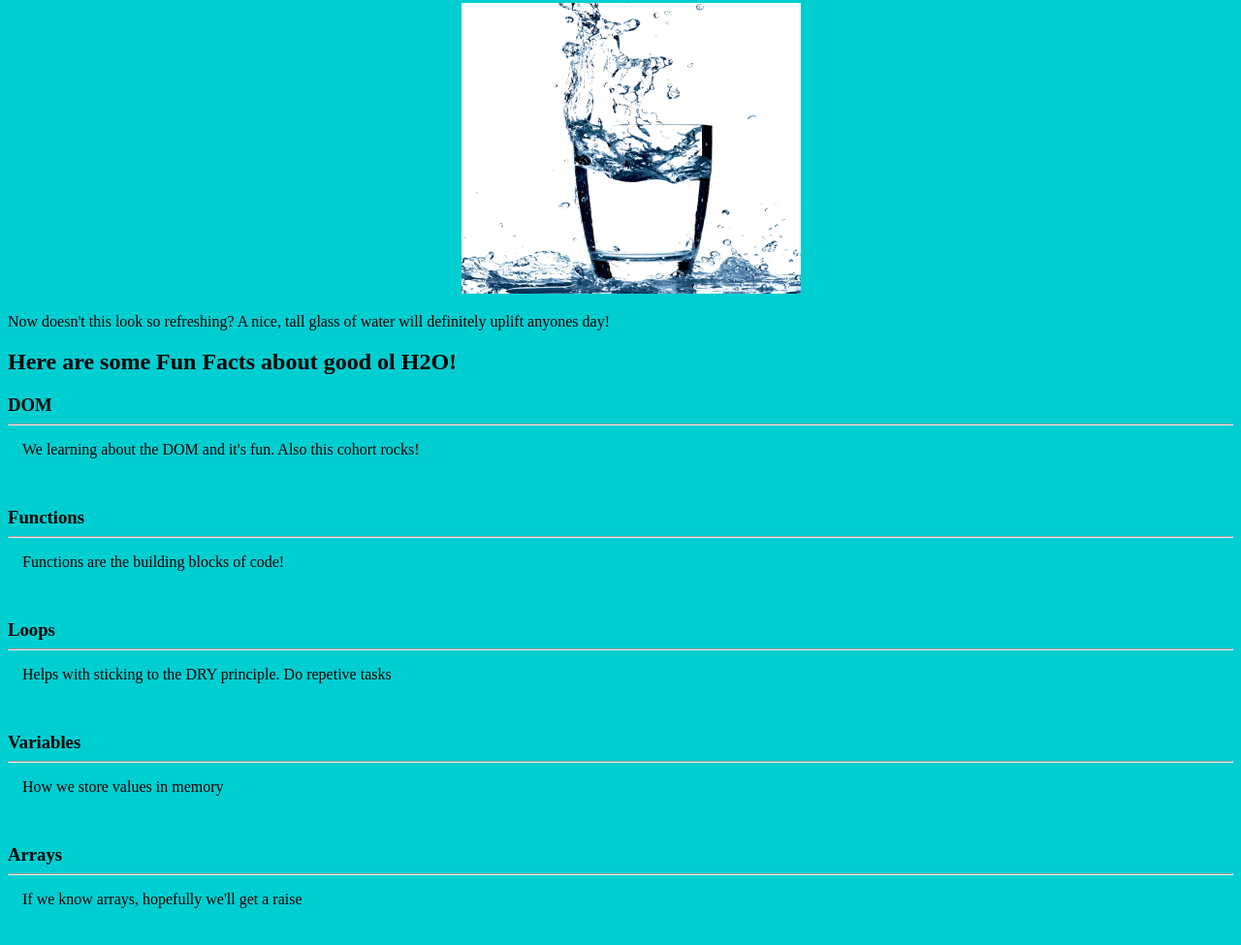
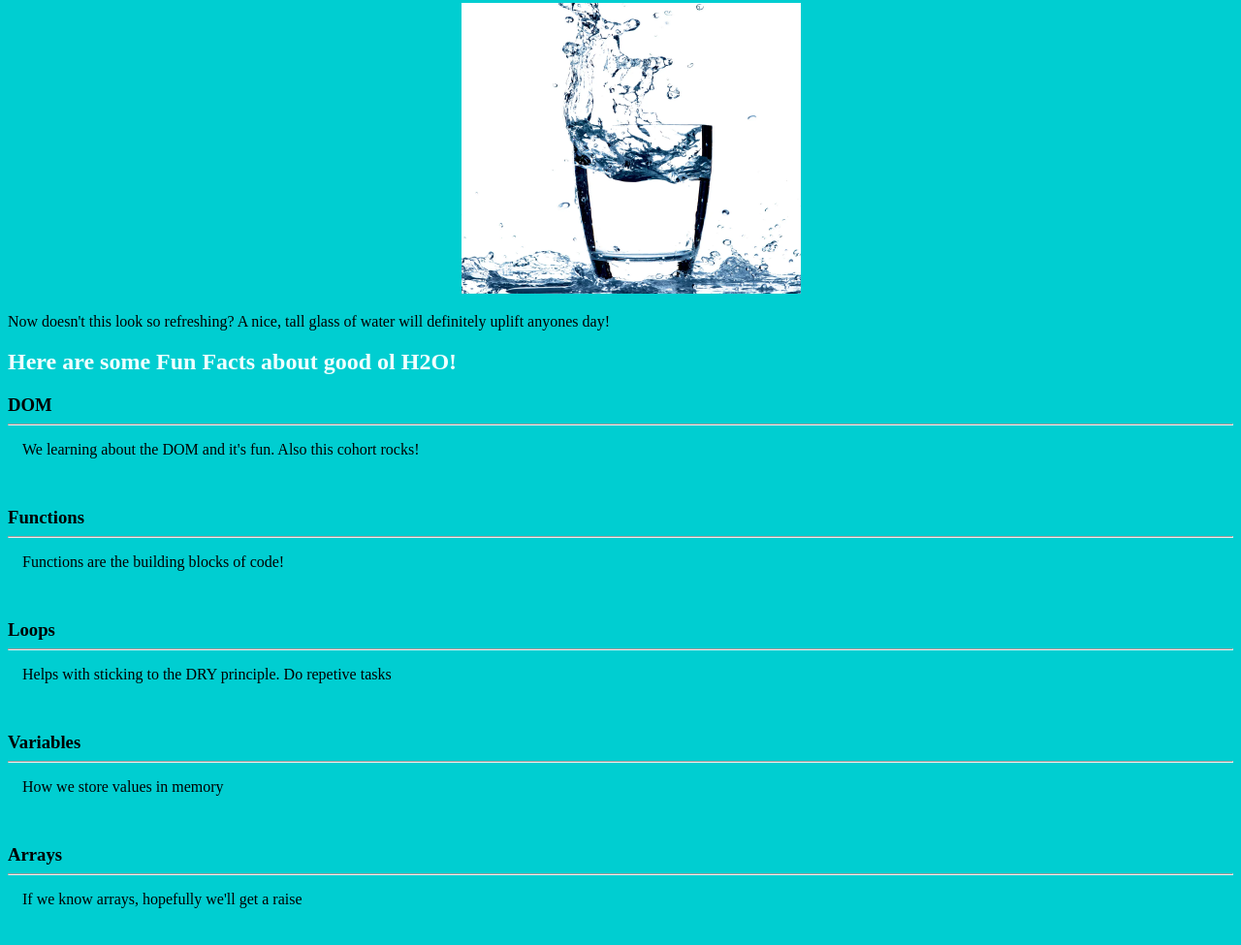
Before and after one commit to Bifeobu/316-SBA, a plain HTML site: page index.html in a window 1280 px wide. Shown: the part 852-1827 px from the top of the page at 97% size. Drawn offline with Linux system fonts and the light colour scheme.

Commit message:
changed funfacts color

```diff
--- a/index.css
+++ b/index.css
@@ -31,3 +31,7 @@ h4 {
     height: 300px;
     width: 350px;
 }
+
+#funfacts {
+    color:azure;
+}
```
